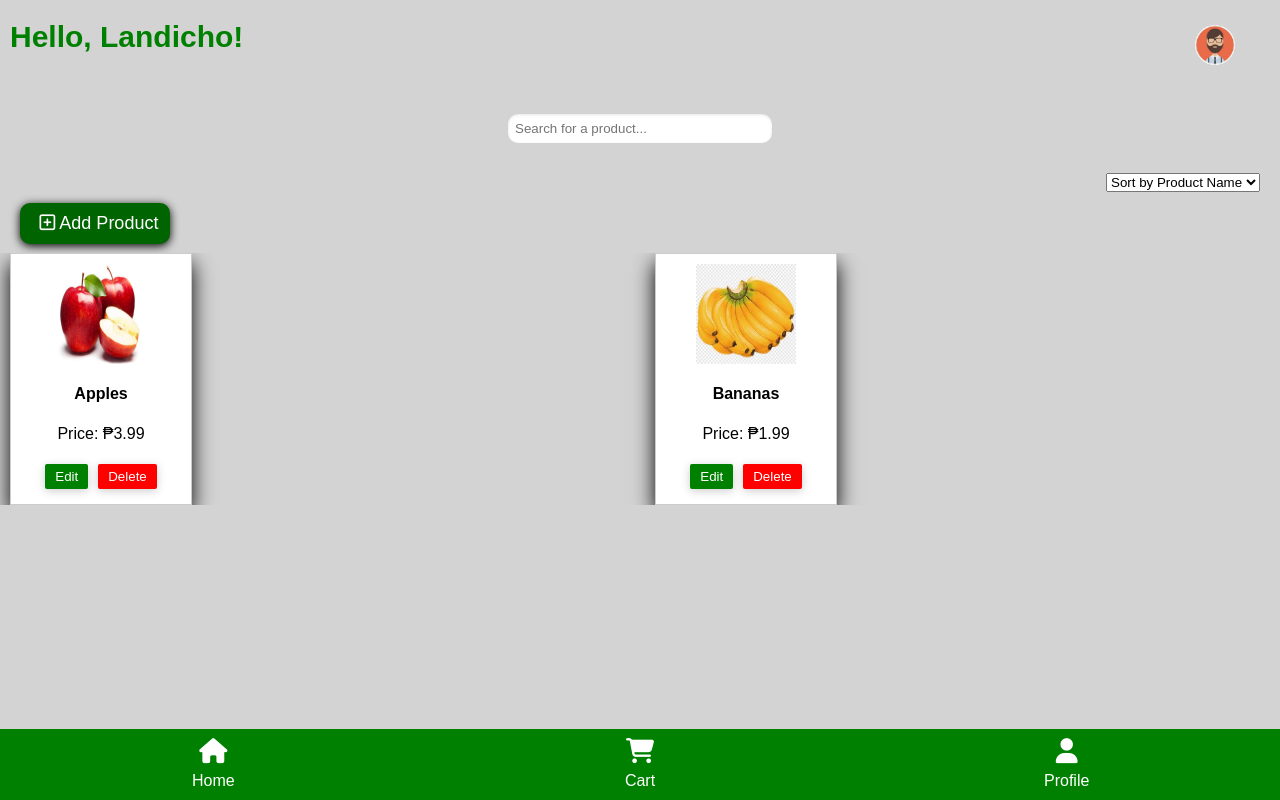
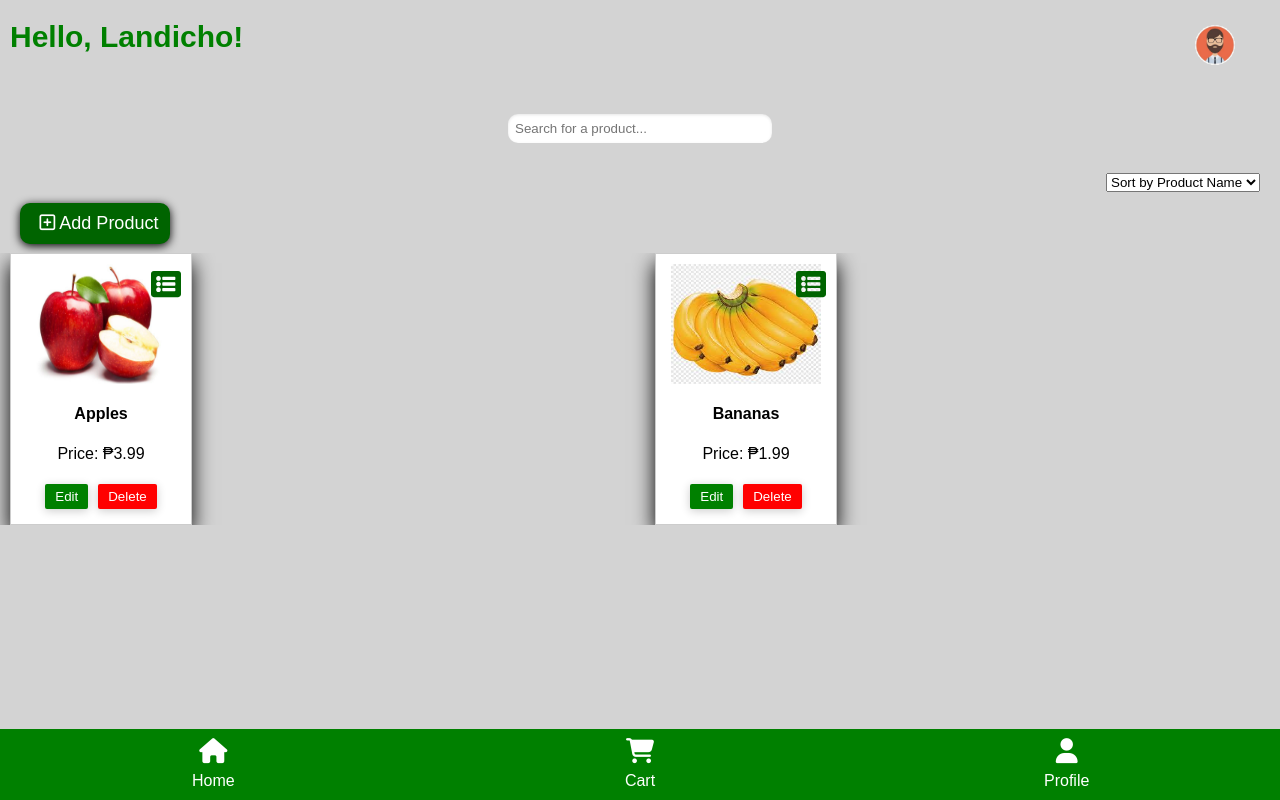
Before and after one commit to PaulBertLandicho/Grocery-List-App_React, a React (Create React App) app in the folder myproject/: page / in a window 1280 px wide. Built offline with nearby package versions, Linux system fonts and the light colour scheme.

Commit message:
Update GroceryItem.js

```diff
--- a/myproject/src/components/GroceryItem.js
+++ b/myproject/src/components/GroceryItem.js
@@ -1,8 +1,8 @@
 import React from 'react';
+import { FaListAlt } from 'react-icons/fa'; // Import the list icon
+import './css/GroceryItem.css';
 
-import './css/GroceryItem.css'
-
-const GroceryItem = ({ item, onEdit, onDelete }) => {
+const GroceryItem = ({ item, onEdit, onDelete, onAddToCart }) => {
   const getImageSrc = () => {
     if (item.image instanceof File) {
       return URL.createObjectURL(item.image);
@@ -13,12 +13,20 @@ const GroceryItem = ({ item, onEdit, onDelete }) => {
   return (
     <div className="grocery-item">
 
+      {/* List icon in top right corner */}
+      <div className='grocery'>
+      <div className="add-to-cart-icon" onClick={() => onAddToCart(item)}>
+        <FaListAlt size={30} color="darkgreen" />
+      </div>
+      </div>
+
       {/* Display the image */}
       {item.image ? (
-      <img src={getImageSrc()} alt={item.name} className="grocery-item-image" style={{ width: '100px', height: '100px' }} />
+        <img src={getImageSrc()} alt={item.name} className="grocery-item-image" style={{ width: '150px', height: '120px' }} />
       ) : (
         <div className="grocery-item-placeholder">No Image</div>
       )}
+
       <div>
         <h4>{item.name}</h4>
         <p>Price: ₱{item.price ? Number(item.price).toFixed(2) : '0.00'}</p>
@@ -26,7 +34,6 @@ const GroceryItem = ({ item, onEdit, onDelete }) => {
         <button className="delete" onClick={() => onDelete(item.id)}>Delete</button>
       </div>
     </div>
-
   );
 };
 
```
Lines whose indentation alone changed are shown as unchanged.
